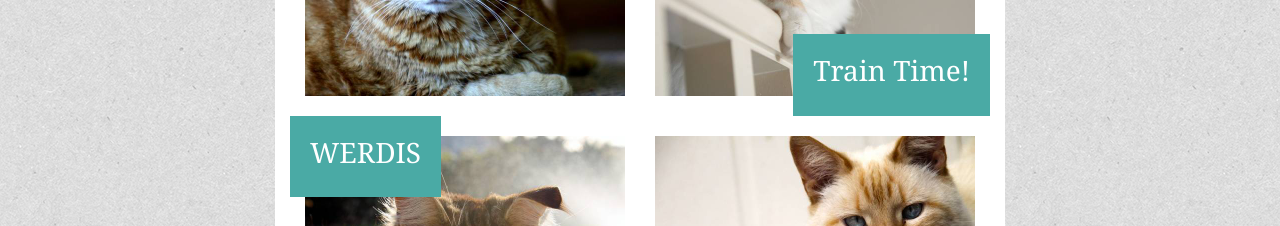
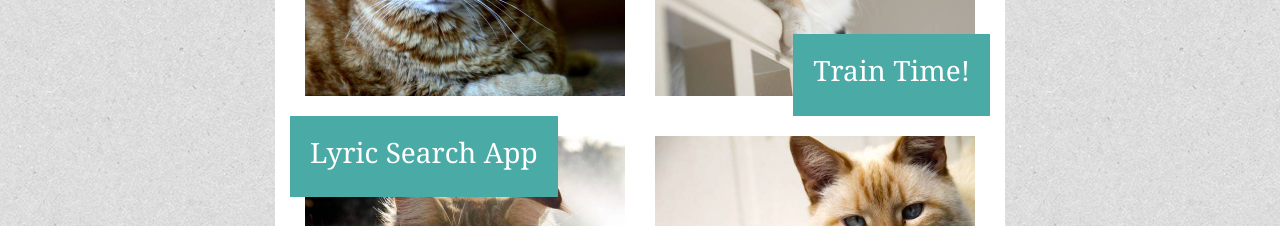
Before and after one commit to tomboygitty/portfolio, a plain HTML site: page portfolio.html in a window 1280 px wide. Shown: the part 860-1086 px from the top of the page. Drawn offline with nearby package versions, Linux system fonts and the light colour scheme.

Commit message:
clarified werdis

```diff
--- a/portfolio.html
+++ b/portfolio.html
@@ -87,7 +87,7 @@
               <a href="https://tomboygitty.github.io/Project-1/"><img class="img-fluid port-image" src="assets/images/cat5.jpg" alt=""></a>
             </div>
             <span class="portfolio-label logo logo-left" id="logo">
-              <a class="logo-link" href="https://github.com/tomboygitty/Project-1"><h3>WERDIS</h3></a>
+              <a class="logo-link" href="https://github.com/tomboygitty/Project-1"><h3>Lyric Search App</h3></a>
             </span>
             <div class="col-md-6">
               <a href="https://github.com/tomboygitty/liri-node-app"><img class="img-fluid port-image" src="assets/images/cat6.jpg" alt=""></a>
```
